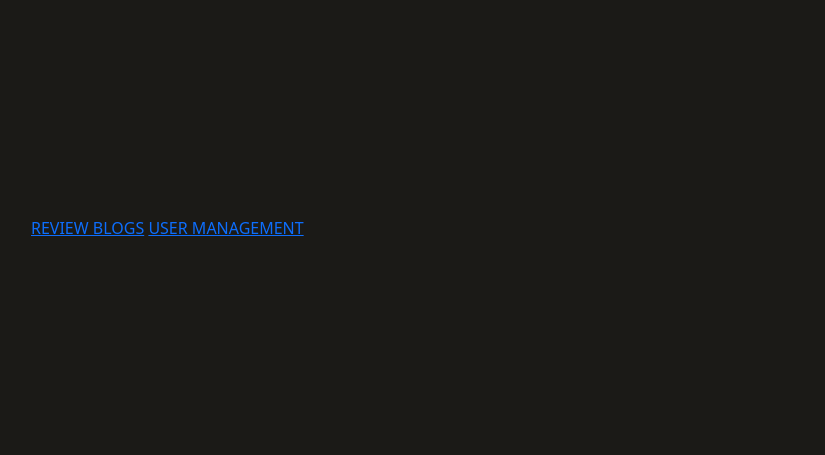
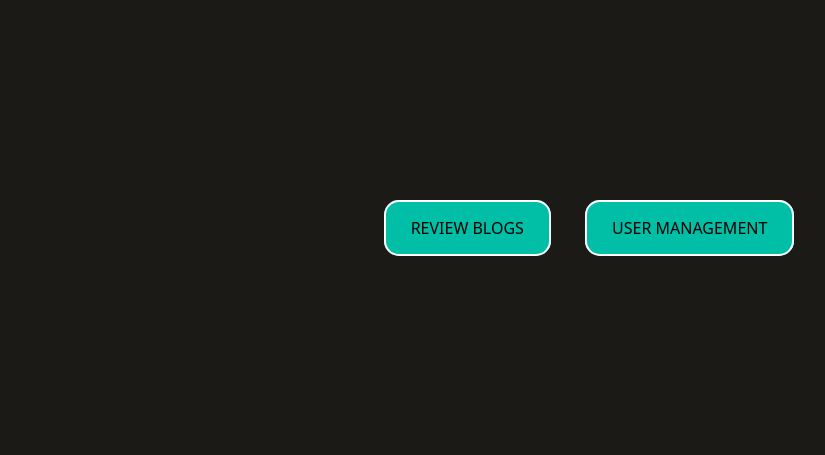
Before and after one commit to fortysev-en/django-bootstrap-blogging-template-pro, a Django app: page /adminView/admin-panel/ in a window 1280 px wide. Shown: the part 184-639 px from the top of the page, without its empty margins (51-876 px from the left). Run offline with Django 4.2, Linux system fonts and the light colour scheme; a user stored in the database is signed in; some libraries are stand-ins or nearby versions; some web fonts are replaced.

Commit message:
styled admin panel buttons

```diff
--- a/static/styles/blog-styles.css
+++ b/static/styles/blog-styles.css
@@ -1071,6 +1071,24 @@ html {
 .adminTasksRow .adminTasks{
 	position: relative;
 	top: 50%;
+	text-align: center;
+}
+
+.adminTasks a{
+	border: 2px solid white;
+	padding: 15px 25px 15px 25px;
+	margin: 15px;
+	border-radius: 15px;
+	background-color: #00BFA6;
+	color: #000;
+	text-decoration: none;
+	font-weight: 500;
+	transition: all 0.3s ease-in-out;
+}
+
+.adminTasks a:hover{
+	background-color: inherit;
+	color: white;
 }
 
 .noDataAvailable{
```
